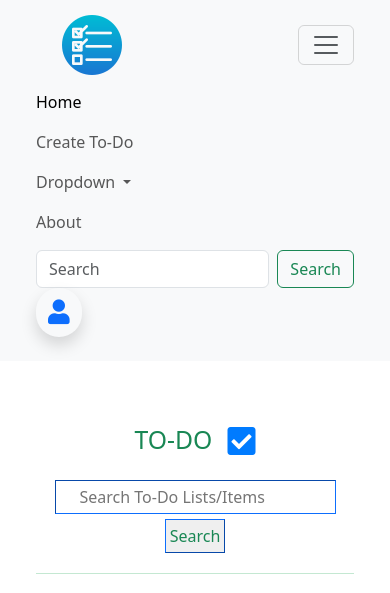
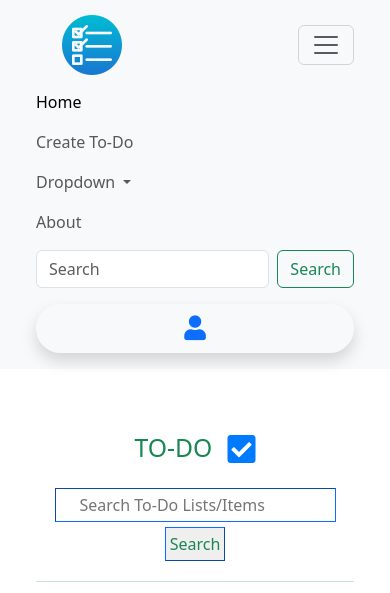
Before and after one commit to NabinPrasadDhungana/ToDo_List_Project, a Django app: page / in a window 390 px wide, after a click that opens the changed part. Shown: the top 593 px of the page. Run offline with Django 5.2, Linux system fonts and the light colour scheme; data comes from the database, SQL or seed files in the repository; some libraries are stand-ins or nearby versions.

Commit message:
Profile-info style maintained

```diff
--- a/todolist_project/todolist_app/static/todolist_app/css/style.css
+++ b/todolist_project/todolist_app/static/todolist_app/css/style.css
@@ -28,6 +28,12 @@ body {
     .search-button {
         margin-top: 5px;
     }
+
+    .profile-info ul a i {
+        display: block;
+        text-align: center;
+        margin: 1rem 0 0;
+    }
 }
 
 /* Media query for medium devices (tablets, 576px - 991px wide) */
@@ -35,6 +41,12 @@ body {
     .main {
         font-size: 16px; /* Default font size */
         padding: 0 30px; /* Default padding */
+    }
+
+    .profile-info ul a i {
+        display: block;
+        text-align: center;
+        margin: 1rem 0 0;
     }
 }
 
```
